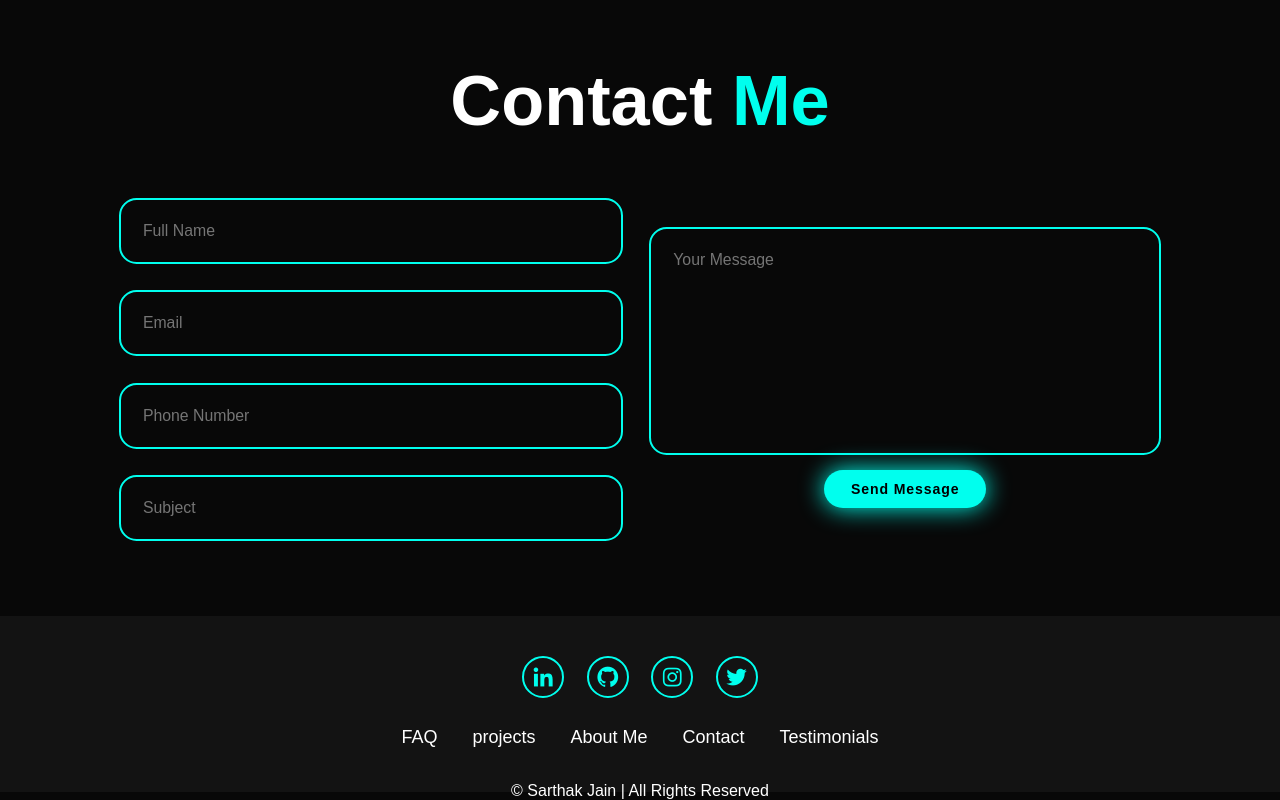
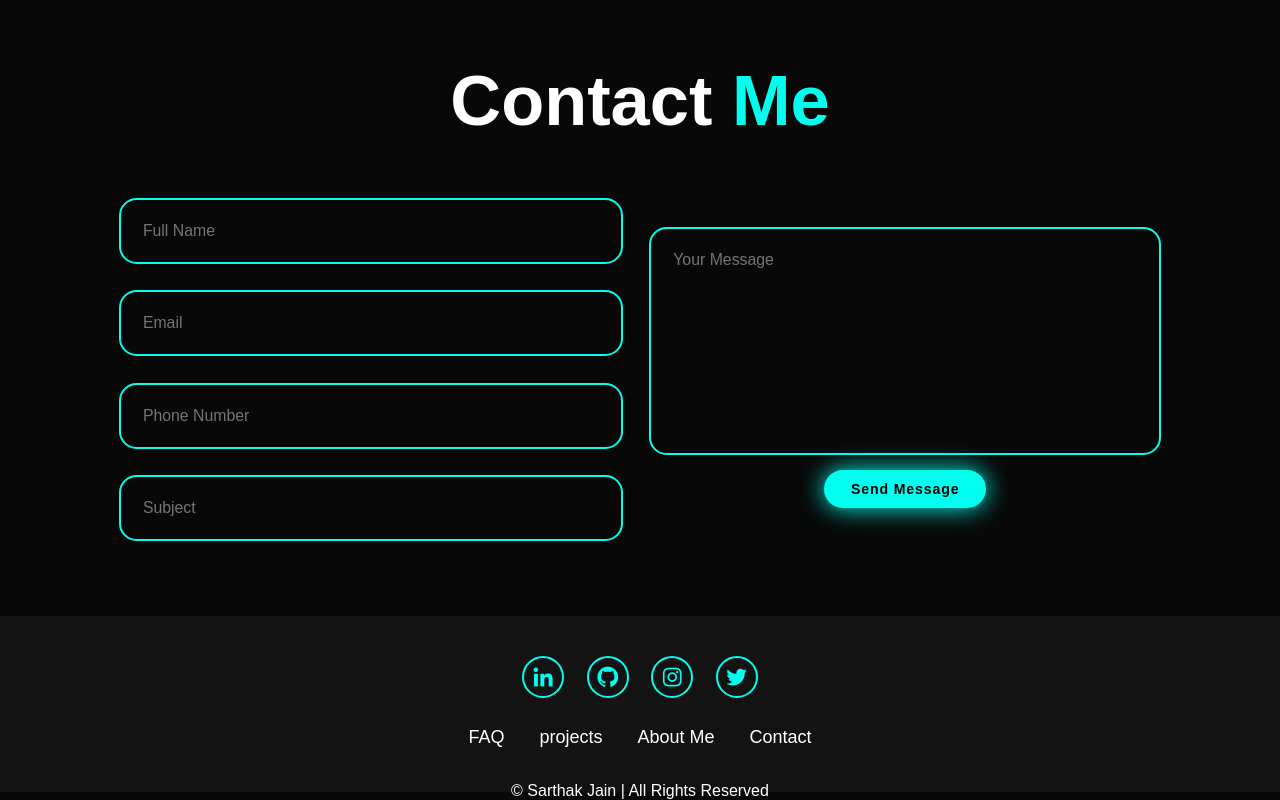
Before and after one commit to jn-sarthakk/Sarthak_Jain, a plain HTML site: page index.html in a window 1280 px wide. Shown: the part 3143-3943 px from the top of the page. Drawn offline with nearby package versions, Linux system fonts and the light colour scheme.

Commit message:
Update index.html

```diff
--- a/index.html
+++ b/index.html
@@ -249,10 +249,6 @@
             <li>
                 <a href="#">Contact</a>
             </li>
-
-            <li>
-                <a href="#">Testimonials</a>
-            </li>
         </ul>
         <p class="copyright">
             © Sarthak Jain | All Rights Reserved
```
